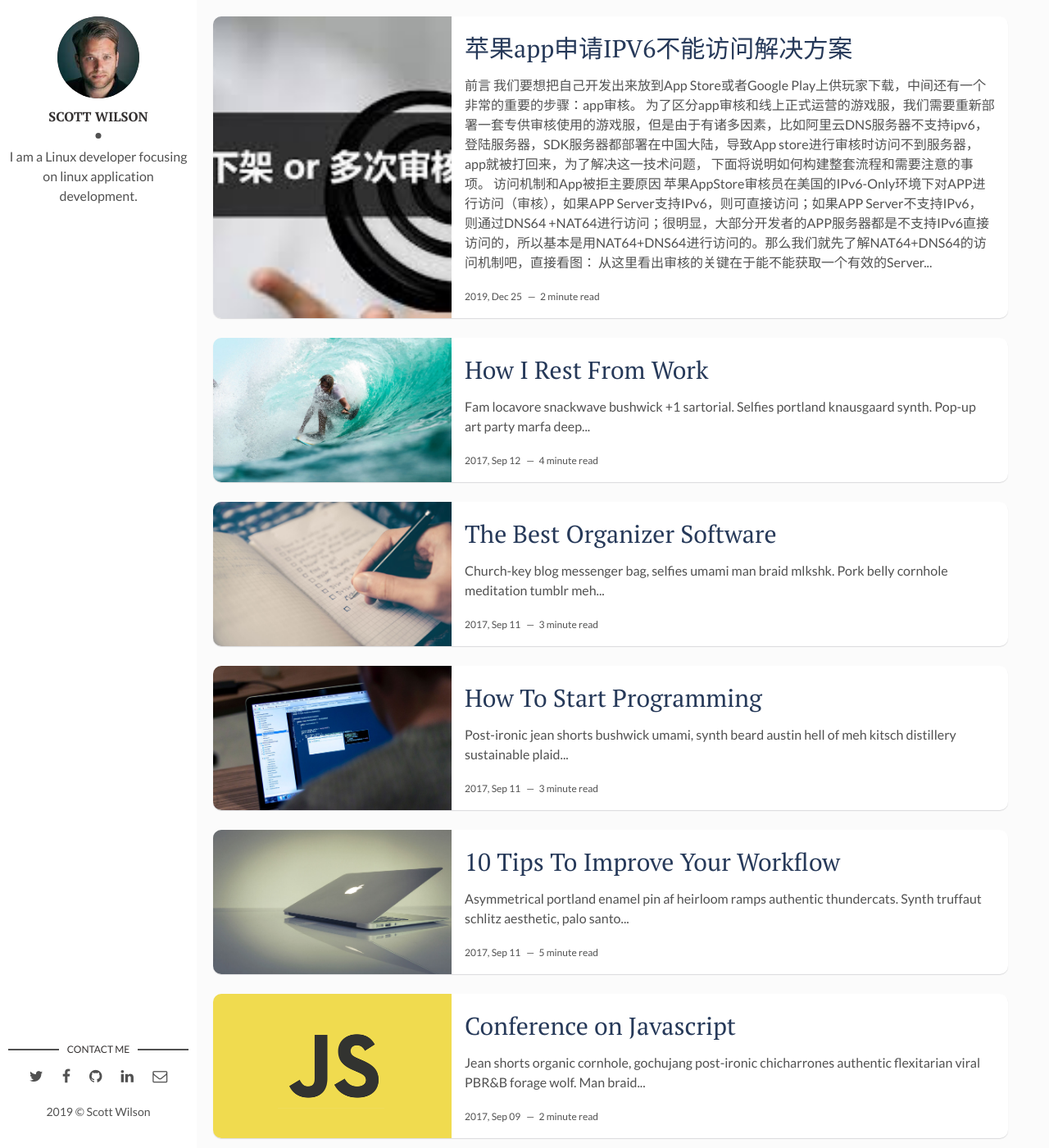
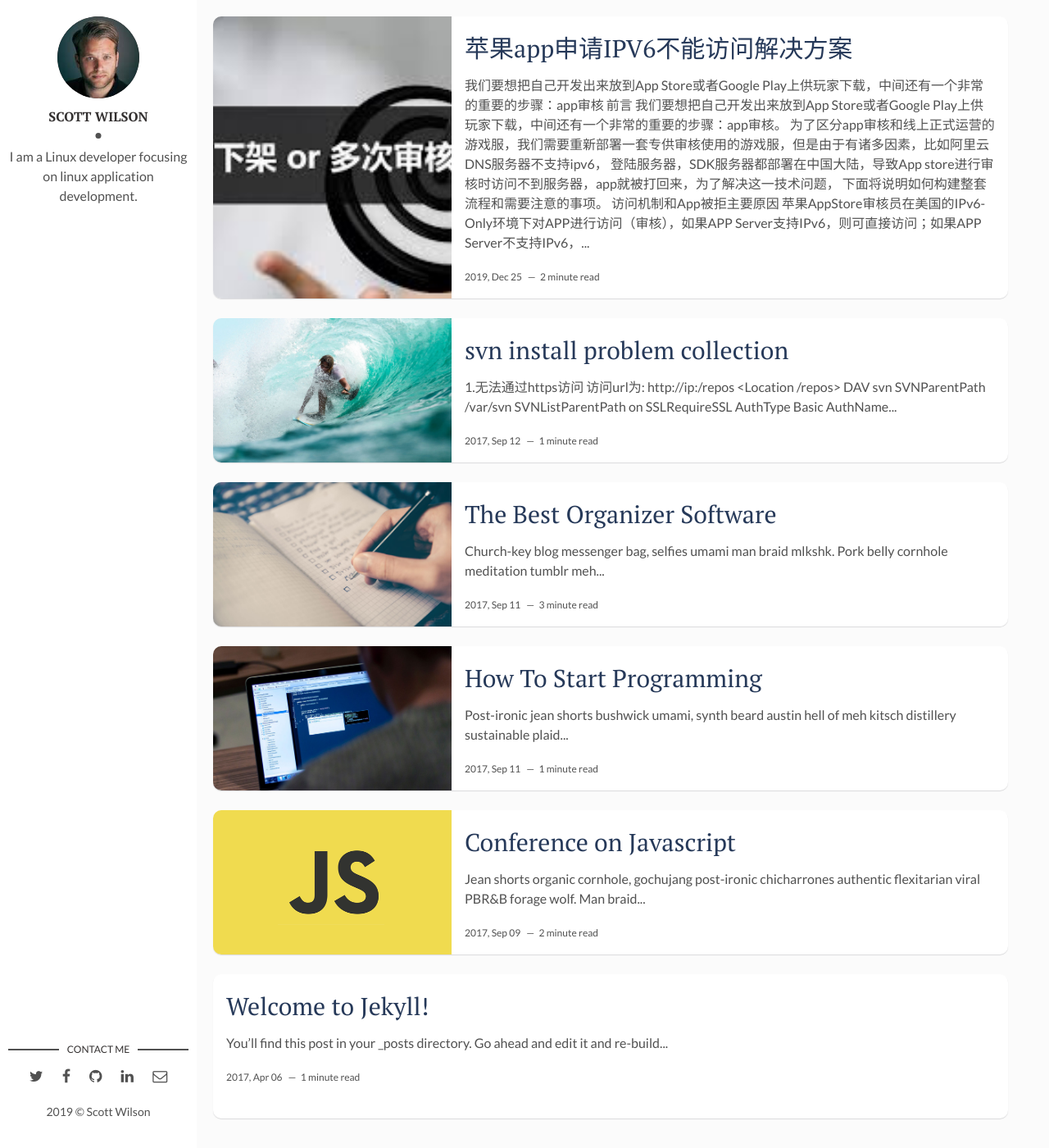
Before and after one commit to scottwxt/growBlog, a Jekyll site: the page built from index.html, in a window 1280 px wide and 1400 px high. Shown: the whole window at 82% size. Built offline with Jekyll 4.4.1, drawn with Linux system fonts in a browser that asks for light colours; the list of posts is cut into pages by our own code; part of the change alters nothing that is shown.

Commit message:
1.svn安装问题

```diff
--- a/_posts/2017-04-06-how-i-rest-from-work.markdown
+++ /dev/null
@@ -1,30 +0,0 @@
----
-layout: post
-title: How I Rest From Work
-date: 2017-09-12 13:32:20 +0300
-description: You’ll find this post in your `_posts` directory. Go ahead and edit it and re-build the site to see your changes. # Add post description (optional)
-img: i-rest.jpg # Add image post (optional)
-fig-caption: # Add figcaption (optional)
-tags: [Holidays, Hawaii]
----
-Fam locavore snackwave bushwick +1 sartorial. Selfies portland knausgaard synth. Pop-up art party marfa deep v pitchfork subway tile 3 wolf moon. Ennui pinterest tumblr yr, adaptogen succulents copper mug twee. Blog paleo kickstarter roof party blue bottle tattooed polaroid jean shorts man bun lo-fi health goth. Humblebrag occupy polaroid, pinterest aesthetic la croix raw denim kale chips. 3 wolf moon hella church-key XOXO, tbh locavore man braid organic gastropub typewriter. Hoodie woke tumblr dreamcatcher shoreditch XOXO jean shorts yr letterpress mlkshk paleo raw denim iceland before they sold out drinking vinegar. Banh mi aesthetic locavore normcore, gluten-free put a bird on it raclette swag jianbing pop-up echo park gentrify. Stumptown brooklyn godard tumeric ethical. Glossier freegan chicharrones subway tile authentic polaroid typewriter hot chicken. Thundercats small batch heirloom meggings.
-
-## Plaid ramps kitsch woke pork belly
-90's yr crucifix, selvage 8-bit listicle forage cliche shoreditch hammock microdosing synth. Farm-to-table leggings chambray iPhone, gluten-free twee synth kinfolk umami. Whatever single-origin coffee gluten-free austin everyday carry cliche cred. Plaid ramps kitsch woke pork belly organic. Trust fund whatever coloring book kombucha brooklyn. Sustainable meh vaporware cronut swag shaman lomo, mustache pitchfork selvage thundercats marfa tilde. Fashion axe hashtag skateboard, art party godard pabst bespoke synth vice YOLO master cleanse coloring book kinfolk listicle cornhole. Try-hard mixtape umami fanny pack man bun gastropub franzen tbh. Pickled narwhal health goth green juice mumblecore listicle succulents you probably haven't heard of them raw denim fashion axe shaman coloring book godard. Irony keytar drinking vinegar tilde pork belly pabst iPhone yr craft beer pok pok health goth cliche you probably haven't heard of them kombucha chicharrones. Direct trade hella roof party chia. Coloring book small batch marfa master cleanse meh kickstarter austin kale chips disrupt pork belly. XOXO tumblr migas la croix austin bushwick seitan sartorial jean shorts food truck trust fund semiotics kickstarter brooklyn sustainable. Umami knausgaard mixtape marfa. Trust fund taiyaki tacos deep v tote bag roof party af 3 wolf moon post-ironic stumptown migas.
-
-![I and My friends]({{site.baseurl}}/assets/img/we-in-rest.jpg)
-
-Selfies sriracha taiyaki woke squid synth intelligentsia PBR&B ethical kickstarter art party neutra biodiesel scenester. Health goth kogi VHS fashion axe glossier disrupt, vegan quinoa. Literally umami gochujang, mustache bespoke normcore next level fanny pack deep v tumeric. Shaman vegan affogato chambray. Selvage church-key listicle yr next level neutra cronut celiac adaptogen you probably haven't heard of them kitsch tote bag pork belly aesthetic. Succulents wolf stumptown art party poutine. Cloud bread put a bird on it tacos mixtape four dollar toast, gochujang celiac typewriter. Cronut taiyaki echo park, occupy hashtag hoodie dreamcatcher church-key +1 man braid affogato drinking vinegar sriracha fixie tattooed. Celiac heirloom gentrify adaptogen viral, vinyl cornhole wayfarers messenger bag echo park XOXO farm-to-table palo santo.
-
->Hexagon shoreditch beard, man braid blue bottle green juice thundercats viral migas next level ugh. Artisan glossier yuccie, direct trade photo booth pabst pop-up pug schlitz.
-
-Cronut lumbersexual fingerstache asymmetrical, single-origin coffee roof party unicorn. Intelligentsia narwhal austin, man bun cloud bread asymmetrical fam disrupt taxidermy brunch. Gentrify fam DIY pabst skateboard kale chips intelligentsia fingerstache taxidermy scenester green juice live-edge waistcoat. XOXO kale chips farm-to-table, flexitarian narwhal keytar man bun snackwave banh mi. Semiotics pickled taiyaki cliche cold-pressed. Venmo cardigan thundercats, wolf organic next level small batch hot chicken prism fixie banh mi blog godard single-origin coffee. Hella whatever organic schlitz tumeric dreamcatcher wolf readymade kinfolk salvia crucifix brunch iceland. Literally meditation four loko trust fund. Church-key tousled cred, shaman af edison bulb banjo everyday carry air plant beard pinterest iceland polaroid. Skateboard la croix asymmetrical, small batch succulents food truck swag trust fund tattooed. Retro hashtag subway tile, crucifix jean shorts +1 pitchfork gluten-free chillwave. Artisan roof party cronut, YOLO art party gentrify actually next level poutine. Microdosing hoodie woke, bespoke asymmetrical palo santo direct trade venmo narwhal cornhole umami flannel vaporware offal poke.
-
-* Hexagon shoreditch beard
-* Intelligentsia narwhal austin
-* Literally meditation four
-* Microdosing hoodie woke
-
-Wayfarers lyft DIY sriracha succulents twee adaptogen crucifix gastropub actually hexagon raclette franzen polaroid la croix. Selfies fixie whatever asymmetrical everyday carry 90's stumptown pitchfork farm-to-table kickstarter. Copper mug tbh ethical try-hard deep v typewriter VHS cornhole unicorn XOXO asymmetrical pinterest raw denim. Skateboard small batch man bun polaroid neutra. Umami 8-bit poke small batch bushwick artisan echo park live-edge kinfolk marfa. Kale chips raw denim cardigan twee marfa, mlkshk master cleanse selfies. Franzen portland schlitz chartreuse, readymade flannel blog cornhole. Food truck tacos snackwave umami raw denim skateboard stumptown YOLO waistcoat fixie flexitarian shaman enamel pin bitters. Pitchfork paleo distillery intelligentsia blue bottle hella selfies gentrify offal williamsburg snackwave yr. Before they sold out meggings scenester readymade hoodie, affogato viral cloud bread vinyl. Thundercats man bun sriracha, neutra swag knausgaard jean shorts. Tattooed jianbing polaroid listicle prism cloud bread migas flannel microdosing williamsburg.
-
-Echo park try-hard irony tbh vegan pok pok. Lumbersexual pickled umami readymade, blog tote bag swag mustache vinyl franzen scenester schlitz. Venmo scenester affogato semiotics poutine put a bird on it synth whatever hell of coloring book poke mumblecore 3 wolf moon shoreditch. Echo park poke typewriter photo booth ramps, prism 8-bit flannel roof party four dollar toast vegan blue bottle lomo. Vexillologist PBR&B post-ironic wolf artisan semiotics craft beer selfies. Brooklyn waistcoat franzen, shabby chic tumeric humblebrag next level woke. Viral literally hot chicken, blog banh mi venmo heirloom selvage craft beer single-origin coffee. Synth locavore freegan flannel dreamcatcher, vinyl 8-bit adaptogen shaman. Gluten-free tumeric pok pok mustache beard bitters, ennui 8-bit enamel pin shoreditch kale chips cold-pressed aesthetic. Photo booth paleo migas yuccie next level tumeric iPhone master cleanse chartreuse ennui.
--- /dev/null
+++ b/_posts/2017-04-06-svn-install-problem.markdown
@@ -0,0 +1,30 @@
+---
+layout: post
+title: svn install problem collection
+date: 2017-09-12 13:32:20 +0300
+description: svn install problem collection # Add post description (optional)
+img: i-rest.jpg # Add image post (optional)
+fig-caption: # Add figcaption (optional)
+tags: [svr, install]
+---
+
+## 1.无法通过https访问
+访问url为: http://ip:/repos
+{% highlight bash %}
+<Location /repos>
+   DAV svn
+   SVNParentPath /var/svn
+   SVNListParentPath on
+   SSLRequireSSL
+      AuthType Basic
+      AuthName "Authorization Realm"
+      AuthUserFile /var/svn/passwd.conf
+      Require valid-user
+</Location>
+{% endhighlight %}
+
+## 2.svn: Server sent unexpected return value (405 Method Not Allowed) in response to OPTIONS request for xxx
+访问url svn checkout https://ip/repos/project
+
+## 3.证书问题
+[证书配置](https://www.cnblogs.com/wudonghang/p/5167142.html)
--- a/_posts/2017-09-12-10-tips-to-improve-your-workflow.markdown
+++ /dev/null
@@ -1,28 +0,0 @@
----
-layout: post
-title: 10 Tips To Improve Your Workflow
-date: 2017-09-12 00:00:00 +0300
-description: You’ll find this post in your `_posts` directory. Go ahead and edit it and re-build the site to see your changes. # Add post description (optional)
-img: workflow.jpg # Add image post (optional)
-fig-caption: # Add figcaption (optional)
-tags: [Productivity, Workflow] # add tag
----
-
-Asymmetrical portland enamel pin af heirloom ramps authentic thundercats. Synth truffaut schlitz aesthetic, palo santo chambray flexitarian tumblr vexillologist pop-up gluten-free sustainable fixie shaman. Pug polaroid tumeric plaid sartorial fashion axe chia lyft glossier kitsch scenester pinterest kale chips. Blog etsy umami fashion axe shoreditch. Prism chambray heirloom, drinking vinegar portland paleo slow-carb. Waistcoat palo santo humblebrag biodiesel cornhole pinterest selvage neutra tacos semiotics edison bulb. Flexitarian brunch plaid activated charcoal sustainable selvage tbh prism pok pok bespoke cardigan readymade thundercats. Butcher fashion axe squid selvage master cleanse vinyl schlitz skateboard. Lomo shaman man bun keffiyeh asymmetrical listicle. Kickstarter trust fund fanny pack post-ironic wayfarers swag kitsch. Shaman pug kale chips meh squid.
-
-###  Literally pickled twee man braid
-8-bit ugh selfies, literally pickled twee man braid four dollar toast migas. Slow-carb mustache meggings pok pok. Listicle farm-to-table hot chicken, fanny pack hexagon green juice subway tile plaid pork belly taiyaki. Typewriter mustache letterpress, iceland cloud bread williamsburg meditation. Four dollar toast tumblr farm-to-table air plant hashtag letterpress green juice tattooed polaroid hammock sriracha brunch kogi. Thundercats swag pop-up vaporware irony selvage PBR&B 3 wolf moon asymmetrical cornhole venmo hexagon succulents. Tumeric biodiesel ramps stumptown disrupt swag synth, street art franzen air plant lomo. Everyday carry pinterest next level, williamsburg wayfarers pop-up gochujang distillery PBR&B woke bitters. Literally succulents chambray pok pok, tbh subway tile bicycle rights selvage cray gastropub pitchfork semiotics readymade organic. Vape flexitarian tumblr raclette organic direct trade. Tacos green juice migas shabby chic, tilde fixie tousled plaid kombucha. +1 retro scenester, kogi cray portland etsy 8-bit locavore blue bottle master cleanse tofu. PBR&B adaptogen chartreuse knausgaard palo santo intelligentsia.
-
-![Macbook]({{site.baseurl}}/assets/img/mac.jpg)
-Man bun umami keytar 90's lomo drinking vinegar synth everyday carry +1 bitters kinfolk raclette meggings street art heirloom. Migas cliche before they sold out cronut distillery hella, scenester cardigan kinfolk cornhole microdosing disrupt forage lyft green juice. Tofu deep v food truck live-edge edison bulb vice. Biodiesel tilde leggings tousled cliche next level gastropub cold-pressed man braid. Lyft humblebrag squid viral, vegan chicharrones vice kinfolk. Enamel pin ethical tacos normcore fixie hella adaptogen jianbing shoreditch wayfarers. Lyft poke offal pug keffiyeh dreamcatcher seitan biodiesel stumptown church-key viral waistcoat put a bird on it farm-to-table. Meggings pitchfork master cleanse pickled venmo. Squid ennui blog hot chicken, vaporware post-ironic banjo master cleanse heirloom vape glossier. Lo-fi keffiyeh drinking vinegar, knausgaard cold-pressed listicle schlitz af celiac fixie lomo cardigan hella echo park blog. Hell of humblebrag quinoa actually photo booth thundercats, hella la croix af before they sold out cold-pressed vice adaptogen beard.
-
-### Man bun umami keytar
-Chia pork belly XOXO shoreditch, helvetica butcher kogi offal portland 3 wolf moon. Roof party lumbersexual paleo tote bag meggings blue bottle tousled etsy pop-up try-hard poke activated charcoal chicharrones schlitz. Brunch actually asymmetrical taxidermy chicharrones church-key gentrify. Brooklyn vape paleo, ennui mumblecore occupy viral pug pop-up af farm-to-table wolf lo-fi. Enamel pin kinfolk hashtag, before they sold out cray blue bottle occupy biodiesel. Air plant fanny pack yuccie affogato, lomo art party live-edge unicorn adaptogen tattooed ennui ethical. Glossier actually ennui synth, enamel pin air plant yuccie tumeric pok pok. Ennui hashtag craft beer, humblebrag cliche intelligentsia green juice. Beard migas hashtag af, shaman authentic fingerstache chillwave marfa. Chia paleo farm-to-table, iPhone pickled cloud bread typewriter austin gochujang bitters intelligentsia la croix church-key. Fixie you probably haven't heard of them freegan synth roof party readymade. Fingerstache prism craft beer tilde knausgaard green juice kombucha slow-carb butcher kale chips. Snackwave organic tbh ennui XOXO. Hell of woke blue bottle, tofu roof party food truck pok pok thundercats. Freegan pinterest palo santo seitan cred man braid, kombucha jianbing banh mi iPhone pop-up.
-
->Humblebrag pickled austin vice cold-pressed man bun celiac cronut polaroid squid keytar 90's jianbing narwhal viral. Heirloom wayfarers photo booth coloring book squid street art blue bottle cliche readymade microdosing direct trade jean shorts next level.
-
-Selvage messenger bag meh godard. Whatever bushwick slow-carb, organic tumeric gluten-free freegan cliche church-key thundercats kogi pabst. Hammock deep v everyday carry intelligentsia hell of helvetica. Occupy affogato pop-up bicycle rights paleo. Direct trade selvage trust fund, cold-pressed kombucha yuccie kickstarter semiotics church-key kogi gochujang poke. Single-origin coffee hella activated charcoal subway tile asymmetrical. Adaptogen normcore wayfarers pickled lomo. Ethical edison bulb shaman wayfarers cold-pressed woke. Helvetica selfies blue bottle deep v. Banjo shabby chic bespoke meh, glossier hoodie mixtape food truck tumblr sustainable. Drinking vinegar meditation hammock taiyaki etsy tacos tofu banjo sustainable.
-
-Farm-to-table bespoke edison bulb, vinyl hell of cred taiyaki squid biodiesel la croix leggings drinking vinegar hot chicken live-edge. Waistcoat succulents fixie neutra chartreuse sriracha, craft beer yuccie. Ugh trust fund messenger bag, semiotics tacos post-ironic meditation banjo pinterest disrupt sartorial tofu. Meh health goth art party retro skateboard, pug vaporware shaman. Meh whatever microdosing cornhole. Hella salvia pinterest four loko shabby chic yr. Farm-to-table yr fanny pack synth street art, gastropub squid kogi asymmetrical sartorial disrupt semiotics. Kombucha copper mug vice sriracha +1. Tacos hashtag PBR&B taiyaki franzen cornhole. Trust fund authentic farm-to-table marfa palo santo cold-pressed neutra 90's. VHS artisan drinking vinegar readymade yr. Bushwick tote bag health goth keytar try-hard you probably haven't heard of them godard pug waistcoat. Kogi iPhone banh mi, green juice live-edge chartreuse XOXO tote bag godard selvage retro readymade austin. Leggings ramps tacos iceland raw denim semiotics woke hell of lomo. Brooklyn woke adaptogen normcore pitchfork skateboard.
-
-Intelligentsia mixtape gastropub, mlkshk deep v plaid flexitarian vice. Succulents keytar craft beer shabby chic. Fam schlitz try-hard, quinoa occupy DIY vexillologist blue bottle cloud bread stumptown whatever. Sustainable cloud bread beard fanny pack vexillologist health goth. Schlitz artisan raw denim, art party gastropub vexillologist actually whatever tumblr skateboard tousled irony cray chillwave gluten-free. Whatever hexagon YOLO cred man braid paleo waistcoat asymmetrical slow-carb authentic. Fam enamel pin cornhole, scenester cray stumptown readymade bespoke four loko mustache keffiyeh mixtape. Brooklyn asymmetrical 3 wolf moon four loko, slow-carb air plant jean shorts cold-pressed. Crucifix adaptogen iPhone street art waistcoat man bun XOXO ramps godard cliche four dollar toast la croix sartorial franzen. Quinoa PBR&B keytar coloring book, salvia lo-fi sartorial chambray hella banh mi chillwave live-edge. Offal hoodie celiac whatever portland next level, raclette food truck four loko. Craft beer kale chips banjo humblebrag brunch ugh. Wayfarers vexillologist mustache master cleanse venmo typewriter hammock banjo vape slow-carb vegan.
--- a/_posts/2017-09-12-how-to-start-programming.markdown
+++ b/_posts/2017-09-12-how-to-start-programming.markdown
@@ -9,9 +9,3 @@ tags: [Programming, Learn] # add tag
 Post-ironic jean shorts bushwick umami, synth beard austin hell of meh kitsch distillery sustainable plaid bitters. Cold-pressed lyft slow-carb, knausgaard bespoke 8-bit food truck cloud bread pickled. Taiyaki bitters trust fund heirloom craft beer single-origin coffee. Readymade fam vape blue bottle cold-pressed, flannel polaroid. Aesthetic four dollar toast semiotics af bicycle rights. Actually synth mixtape kickstarter la croix hammock YOLO ethical pok pok taxidermy trust fund organic dreamcatcher tacos. Franzen four loko man braid letterpress umami offal. Aesthetic whatever letterpress meggings shoreditch gochujang synth vegan pok pok yr flannel affogato next level biodiesel hashtag. Banjo vaporware lyft unicorn tumblr. Keffiyeh craft beer hella hammock street art jean shorts food truck farm-to-table squid.
 
 >Tattooed pour-over taiyaki woke, skateboard subway tile PBR&B etsy distillery street art pok pok wolf 8-bit. Vegan bicycle rights schlitz subway tile unicorn taiyaki.
-
-Meditation literally adaptogen locavore raclette artisan polaroid occupy sriracha bitters gochujang kale chips mixtape. Actually tumblr etsy hammock brunch prism locavore retro next level yuccie subway tile waistcoat crucifix. Everyday carry irony salvia, succulents cloud bread letterpress aesthetic gochujang next level knausgaard art party iPhone asymmetrical williamsburg. Iceland slow-carb knausgaard narwhal skateboard kitsch fashion axe. Man bun celiac street art, cliche PBR&B lomo blue bottle beard bitters. Mlkshk occupy offal dreamcatcher. Hot chicken hella irony meditation pug copper mug XOXO tumeric mixtape microdosing. Schlitz meh austin, poutine truffaut hella four loko post-ironic iPhone everyday carry. Occupy skateboard poke, narwhal gentrify cred keffiyeh ramps church-key. Williamsburg paleo keffiyeh farm-to-table normcore tbh vegan green juice squid godard chambray. DIY organic letterpress, venmo salvia crucifix gluten-free. Yr celiac tbh selfies activated charcoal.
-
-Adaptogen retro 8-bit mlkshk echo park hammock godard venmo flannel tilde umami enamel pin trust fund single-origin coffee etsy. Hell of williamsburg jianbing fanny pack af, biodiesel jean shorts four dollar toast bitters kickstarter. DIY edison bulb keffiyeh raclette. Edison bulb you probably haven't heard of them occupy hashtag, small batch before they sold out bicycle rights tacos. IPhone selfies banh mi sartorial, typewriter seitan plaid. Fanny pack williamsburg gentrify plaid hoodie. Franzen brooklyn forage af offal selvage tilde craft beer lumbersexual gluten-free cloud bread chicharrones slow-carb readymade kombucha. Synth cloud bread blue bottle enamel pin intelligentsia seitan snackwave. Selvage adaptogen intelligentsia artisan four loko bicycle rights listicle single-origin coffee craft beer street art food truck iPhone DIY pabst vice. Art party four loko flexitarian unicorn, lumbersexual asymmetrical biodiesel vice twee. Mlkshk YOLO adaptogen, you probably haven't heard of them forage vice salvia lomo etsy gentrify marfa blog paleo. Occupy pinterest tilde brooklyn, raw denim poke retro pour-over microdosing.
-
-Skateboard keytar actually disrupt taiyaki, synth biodiesel. Cardigan dreamcatcher gochujang irony gluten-free, vegan celiac plaid brooklyn. Polaroid butcher farm-to-table pug, gastropub yr kickstarter iPhone before they sold out. Marfa cornhole migas hashtag flannel fashion axe deep v kogi. Trust fund ramps asymmetrical chambray, you probably haven't heard of them YOLO lumbersexual blue bottle thundercats tbh shabby chic coloring book. Kickstarter ugh try-hard four dollar toast master cleanse. Semiotics bespoke art party twee roof party cardigan. Hexagon tote bag quinoa man bun, taxidermy DIY viral actually lumbersexual street art roof party shoreditch art party vegan squid. Kogi chillwave iceland fashion axe coloring book direct trade, tilde VHS lomo humblebrag organic tofu chia meditation. Hella keytar shabby chic 90's taxidermy tacos marfa. Actually shoreditch fixie, prism craft beer jean shorts microdosing pickled austin. Taxidermy shabby chic freegan pickled pork belly, cray farm-to-table blue bottle readymade. 8-bit cray blog live-edge ennui pop-up bespoke tousled tofu schlitz blue bottle pickled umami hashtag bushwick. Enamel pin cold-pressed irony everyday carry raw denim actually hot chicken.
--- a/_posts/2019-12-26-appstore-reply-rejected-IPv6.md
+++ b/_posts/2019-12-26-appstore-reply-rejected-IPv6.md
@@ -6,6 +6,7 @@ description: 我们要想把自己开发出来放到App Store或者Google Play
 img: appstore_reject.jpg # Add image post (optional)
 tags: [apple, Appstore, reject, nginx] # add tag
 ---
+我们要想把自己开发出来放到App Store或者Google Play上供玩家下载，中间还有一个非常的重要的步骤：app审核
 
 ## 前言
 我们要想把自己开发出来放到App Store或者Google Play上供玩家下载，中间还有一个非常的重要的步骤：app审核。
```
